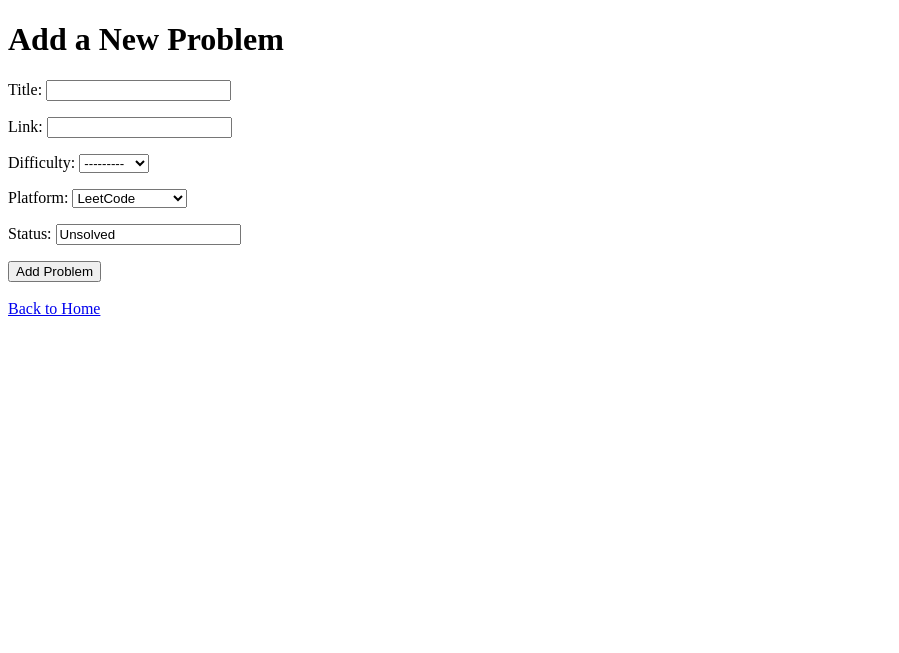
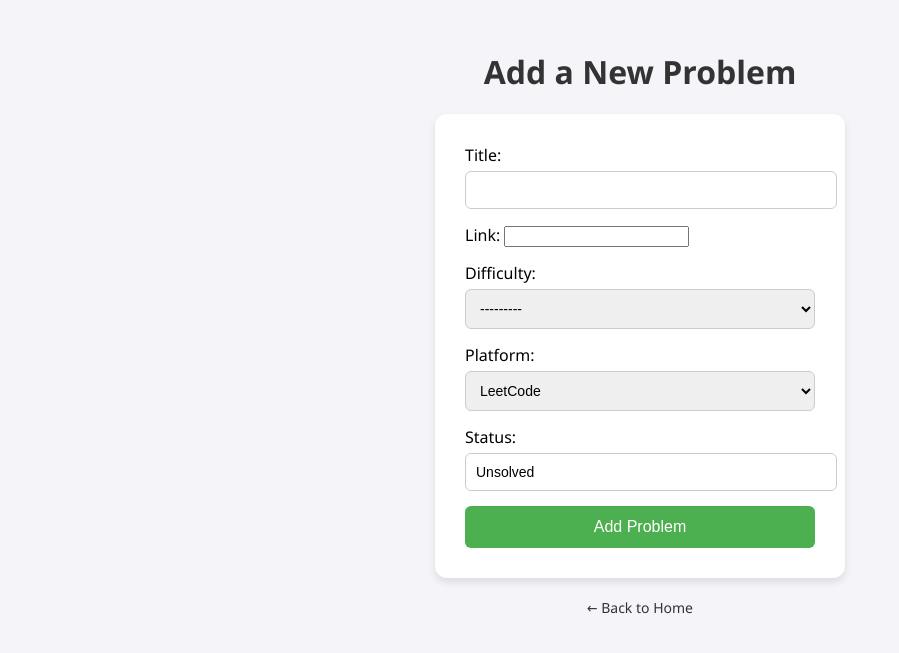
Before and after one commit to SUYASHHAGARWAL/dsa_tracker, a Django app: page /add/ in a window 1280 px wide. Shown: the top 653 px of the page, without its empty margins (0-899 px from the left). Run offline with Django 4.2, Linux system fonts and the light colour scheme; a user stored in the database is signed in.

Commit message:
styled add problem page

```diff
--- a/dsa_tracker/problems/templates/problems/add_problems.html
+++ b/dsa_tracker/problems/templates/problems/add_problems.html
@@ -2,6 +2,75 @@
 <html>
 <head>
     <title>Add New Problem</title>
+    <style>
+        body {
+            font-family: 'Segoe UI', Tahoma, Geneva, Verdana, sans-serif;
+            background-color: #f4f4f9;
+            margin: 0;
+            padding: 0;
+            display: flex;
+            flex-direction: column;
+            align-items: center;
+        }
+
+        h1 {
+            color: #333;
+            margin-top: 50px;
+        }
+
+        form {
+            background-color: #ffffff;
+            padding: 30px;
+            border-radius: 12px;
+            box-shadow: 0 4px 8px rgba(0,0,0,0.1);
+            width: 350px;
+            display: flex;
+            flex-direction: column;
+            gap: 15px;
+        }
+
+        form p {
+            margin: 0;
+        }
+
+        input[type="text"],
+        input[type="number"],
+        textarea,
+        select {
+            width: 100%;
+            padding: 10px;
+            margin-top: 5px;
+            border: 1px solid #ccc;
+            border-radius: 6px;
+            font-size: 14px;
+        }
+
+        button {
+            background-color: #4CAF50;
+            color: white;
+            padding: 12px;
+            border: none;
+            border-radius: 6px;
+            font-size: 16px;
+            cursor: pointer;
+            transition: background-color 0.3s ease;
+        }
+
+        button:hover {
+            background-color: #45a049;
+        }
+
+        a {
+            margin-top: 20px;
+            text-decoration: none;
+            color: #333;
+            font-size: 14px;
+        }
+
+        a:hover {
+            text-decoration: underline;
+        }
+    </style>
 </head>
 <body>
     <h1>Add a New Problem</h1>
@@ -10,7 +79,6 @@
         {{ form.as_p }}
         <button type="submit">Add Problem</button>
     </form>
-    <br>
-    <a href="{% url 'home' %}">Back to Home</a>
+    <a href="{% url 'home' %}">← Back to Home</a>
 </body>
 </html>
```
Also changed, not shown: dsa_tracker/db.sqlite3.
